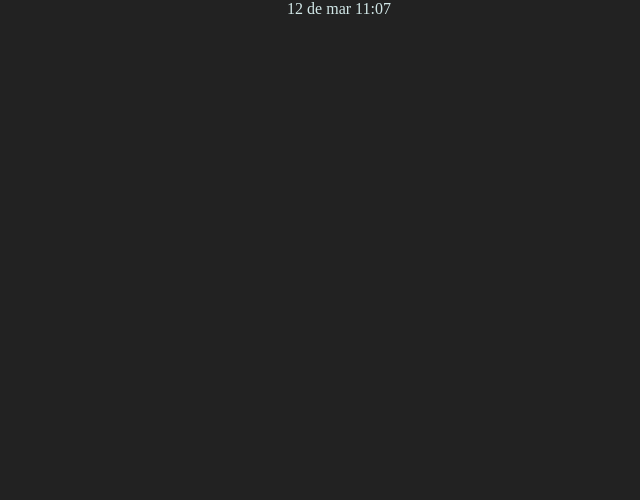
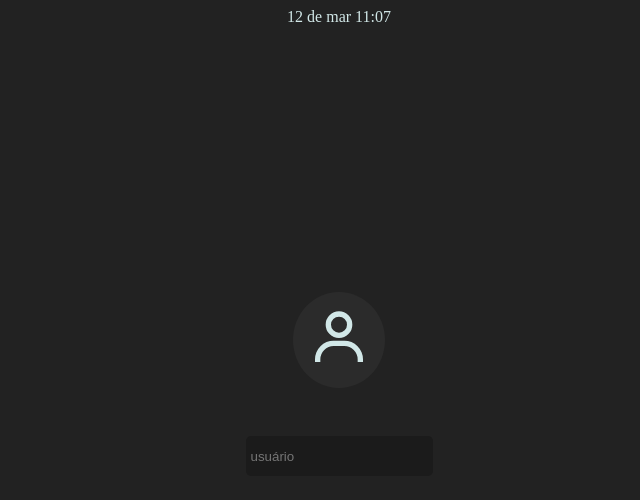
Before and after one commit to Jefferson-Guirra/Vscode-Portfolio, a Next.js app: page / in a window 1280 px wide. Shown: the top 500 px of the page, without its empty margins (301-941 px from the left). Built offline with nearby package versions, Linux system fonts and the light colour scheme.

Commit message:
feat: create Error component helper

```diff
--- /dev/null
+++ b/src/components/helpers/Error/index.tsx
@@ -0,0 +1,9 @@
+import * as C from './styles'
+interface Props {
+  error: string | undefined
+}
+const Error = ({ error }: Props) => {
+  return <C.error>{error}</C.error>
+}
+
+export default Error
--- /dev/null
+++ b/src/components/helpers/Error/styles.ts
@@ -0,0 +1,6 @@
+import styled from 'styled-components'
+
+export const error = styled.div`
+  height: 18px;
+  color: #f31;
+`
--- a/src/pages/index.tsx
+++ b/src/pages/index.tsx
@@ -1,9 +1,14 @@
 import Head from 'next/head'
+import React, { useState } from 'react'
 import * as C from '../styles/Home'
 import Clock from '../components/header/clock/Clock'
 import { ClockProps } from '../protocols/clock'
+import { BiUser } from 'react-icons/bi'
+import Error from '@/components/helpers/Error'
 
 export default function Home() {
+  const [input, setInput] = useState<string>()
+  const [error, setError] = useState<string>()
   const clockProps: ClockProps = {
     language: 'pt-BR',
     dateTimeFormatOptions: {
@@ -13,11 +18,25 @@ export default function Home() {
       minute: '2-digit',
     },
   }
+  const handleInput = ({ target }: React.ChangeEvent<HTMLInputElement>) => {
+    setInput(target.value)
+    if (error) {
+      setError(undefined)
+    } else {
+      setError('informe um nome')
+    }
+  }
+  const handleSubmit = (event: React.FormEvent<HTMLFormElement>) => {
+    event.preventDefault()
+    if (!input) {
+      setError('informe um nome')
+    }
+  }
 
   return (
     <>
       <Head>
-        <title>Create Next App</title>
+        <title>login</title>
         <meta name="description" content="Generated by create next app" />
         <meta name="viewport" content="width=device-width, initial-scale=1" />
         <link rel="icon" href="/favicon.ico" />
@@ -29,6 +48,22 @@ export default function Home() {
             dateTimeFormatOptions={clockProps.dateTimeFormatOptions}
           />
         </header>
+        <article className="content-box">
+          <div className="content">
+            <span>
+              <BiUser size={64} />
+            </span>
+            <form onSubmit={handleSubmit}>
+              <input
+                type="text"
+                placeholder="usuário"
+                value={input}
+                onChange={handleInput}
+              />
+            </form>
+            <Error error={error} />
+          </div>
+        </article>
       </C.Container>
     </>
   )
--- a/src/styles/Home.ts
+++ b/src/styles/Home.ts
@@ -5,8 +5,47 @@ export const Container = styled.section`
   width: 100%;
   height: 100vh;
   color: #d1e7e7;
+  display: flex;
+  flex-direction: column;
 
   header {
     text-align: center;
+    padding: 0.5rem;
+  }
+
+  .content-box {
+    flex: 1;
+    display: flex;
+    align-items: center;
+    justify-content: center;
+
+    .content {
+      display: flex;
+      flex-direction: column;
+      gap: 3rem;
+      align-items: center;
+      justify-content: center;
+      span {
+        display: block;
+        padding: 0.9rem;
+        background-color: #2b2b2b;
+        border-radius: 50%;
+      }
+
+      input {
+        background-color: #1b1b1b;
+        color: #eee;
+        border: none;
+        border-radius: 5px;
+        padding: 5px;
+        height: 40px;
+      }
+
+      input:focus,
+      input:hover {
+        outline: #ef8661 !important;
+        border: 2px solid #ef8661;
+      }
+    }
   }
 `
```
